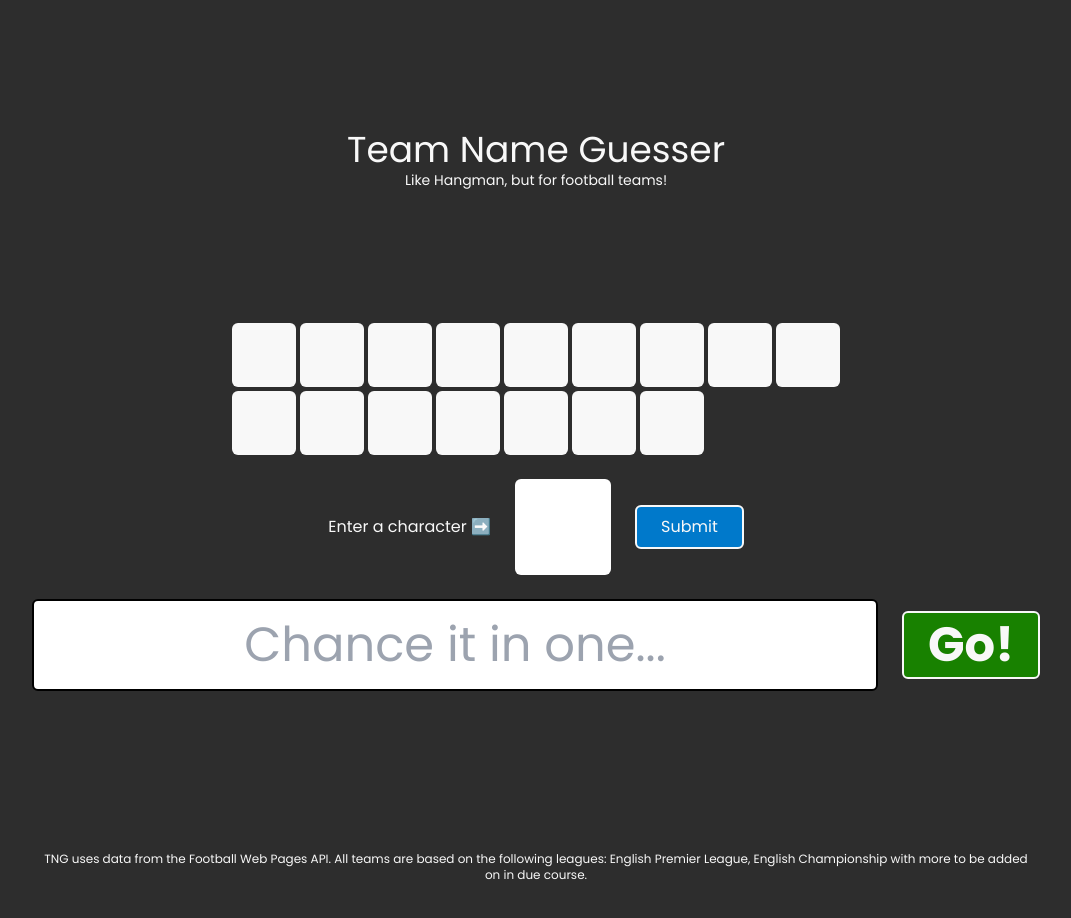
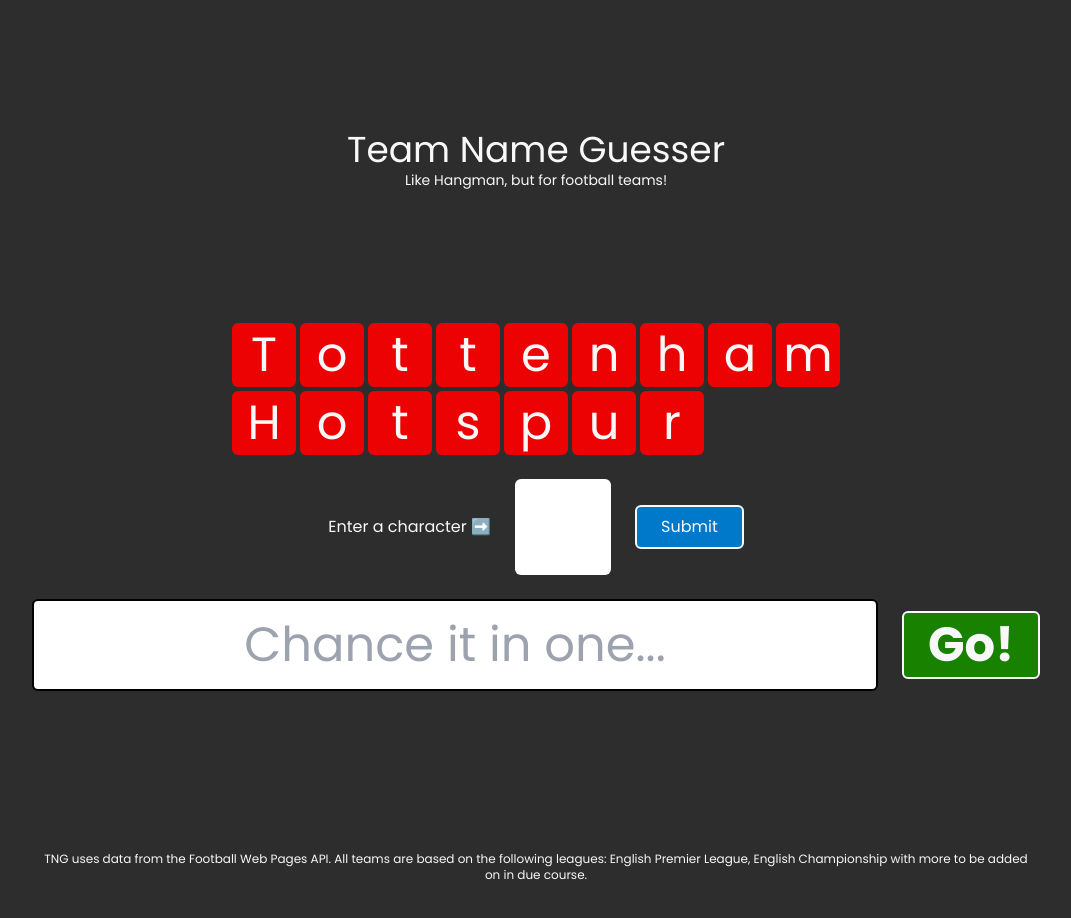
Before and after one commit to bibhashdash/team-guesser, a Next.js app: page / in a window 1280 px wide. Shown: the top 918 px of the page, without its empty margins (104-1175 px from the left). Built offline with nearby package versions, Linux system fonts and the light colour scheme.

Commit message:
refining storybook components

```diff
--- a/src/components/WhiteSquaresContainer.tsx
+++ b/src/components/WhiteSquaresContainer.tsx
@@ -1,17 +1,19 @@
 import {WordStorageBox} from "./WordStorageBox";
+import {GameState} from "@/utlities/models";
 
 export interface WhiteSquaresContainerProps {
   matcherText: string;
   userSubmissionArray: Array<string>;
+  gameState: GameState;
 }
 
-export const WhiteSquaresContainer = ({matcherText, userSubmissionArray}: WhiteSquaresContainerProps) => {
+export const WhiteSquaresContainer = ({matcherText, userSubmissionArray, gameState}: WhiteSquaresContainerProps) => {
   const arrayOfDecksOfWhiteSquares = matcherText.split(' ');
   return (
     <>
       {
         arrayOfDecksOfWhiteSquares.map((word, index) =>
-          <WordStorageBox matcherWord={word} userSubmissionArray={userSubmissionArray} />
+          <WordStorageBox gameState={gameState} matcherWord={word} userSubmissionArray={userSubmissionArray} />
         )
       }
     </>
--- a/src/components/WordStorageBox.tsx
+++ b/src/components/WordStorageBox.tsx
@@ -7,7 +7,7 @@
   gameState: GameState;
 }
 
-export const WordStorageBox = ({matcherWord, userSubmissionArray, gameState = GameState.gameStarted}: WordStorageBoxProps) => {
+export const WordStorageBox = ({matcherWord, userSubmissionArray, gameState}: WordStorageBoxProps) => {
   return (
     <div className="flex gap-1 w-full">
       {
```
Also changed, not shown: 1 other file (tests, documents, lock files or other folders).
